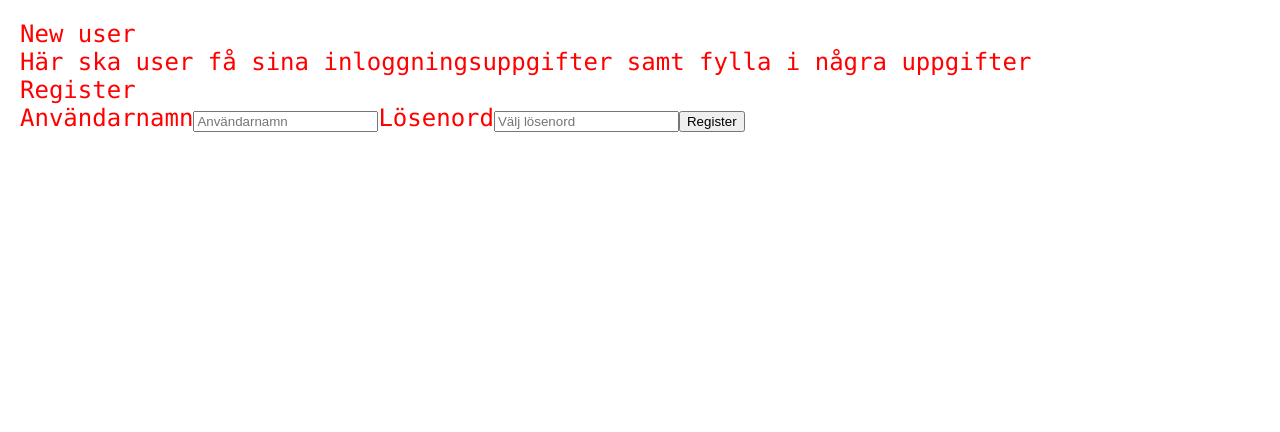
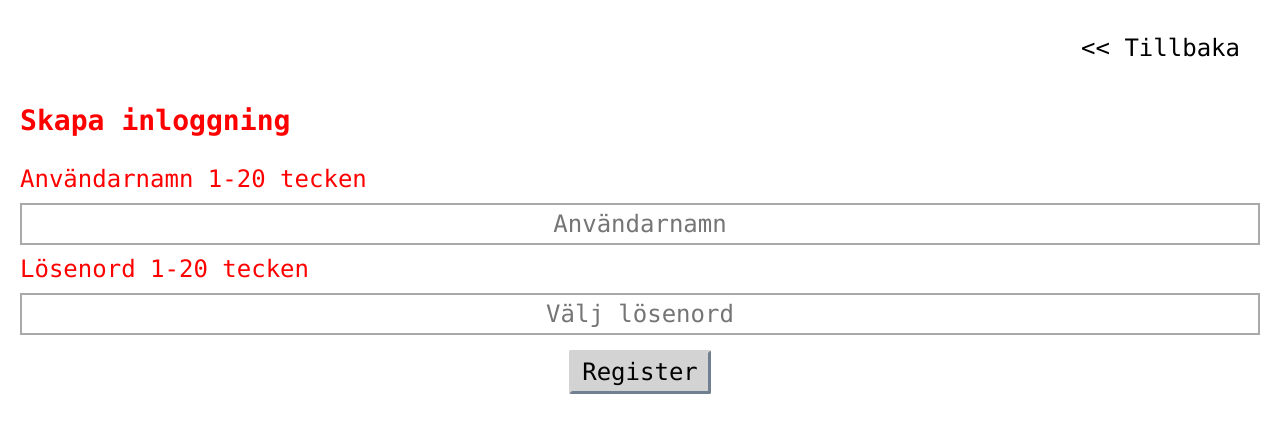
Before and after one commit to AbbeBlubb/vemharbetalat, a React app: page /new in a window 1280 px wide. Built offline with nearby package versions, Linux system fonts and the light colour scheme.

Commit message:
NewUser view, NoMatch view

```diff
--- a/src/components/authentication/SignupForm.js
+++ b/src/components/authentication/SignupForm.js
@@ -1,5 +1,6 @@
 import React from 'react';
 import { withRouter } from "react-router-dom";
+import { Button } from '../Button';
 
 
 class SignupForm extends React.Component {
@@ -70,7 +71,7 @@ class SignupForm extends React.Component {
       <>
         <form onSubmit={event => this.handleSignup(event)}>
 
-          <label htmlFor='email'>Användarnamn</label>
+          <label htmlFor='email'>Användarnamn 1-20 tecken</label>
           <input
             type='text'
             required
@@ -80,7 +81,7 @@ class SignupForm extends React.Component {
             onChange={this.handleChange}
           />
 
-          <label htmlFor='password'>Lösenord</label>
+          <label htmlFor='password'>Lösenord 1-20 tecken</label>
           <input
             type='password'
             required
@@ -92,7 +93,14 @@ class SignupForm extends React.Component {
 
           {this.state.error && <div>{this.state.error.message}</div>}
 
-          <button type='submit'>Register</button>
+          <div className={'align-center'}>
+            <Button
+              styleType={'retro'}
+              rippleEffect={false}
+              onClick={() => console.log('signupform klick')}>
+              Register
+            </Button>
+          </div>
         </form>
       </>
     );
--- a/src/components/views/NewUser.js
+++ b/src/components/views/NewUser.js
@@ -1,23 +1,28 @@
 import React from 'react';
+import { Header } from '../Header';
+import { Button } from '../Button';
+import { Paragraph } from '../Paragraph';
+import { Navigation } from '../Navigation';
 import SignupForm from '../authentication/SignupForm';
-import { ContentWrapper } from '../ContentWrapper';
 
 
 export class NewUser extends React.Component {
 
-
   render() {
     return (
-      <ContentWrapper>
-        New user
-        <br/>
-        Här ska user få sina inloggningsuppgifter samt fylla i några uppgifter
+      <>
+        <Navigation>
+          <Button styleType={'transparent'} rippleEffect={false} onClick={() => this.props.history.push('/')}>
+            &#60;&#60; Tillbaka
+          </Button>
+        </Navigation>
 
-        <div>Register</div>
+        <Header level={'h3'}>
+          Skapa inloggning
+        </Header>
 
         <SignupForm />
-
-      </ContentWrapper>
+      </>
     );
   }
 }
--- a/src/components/views/NoMatch.js
+++ b/src/components/views/NoMatch.js
@@ -1,12 +1,16 @@
 import React from 'react';
+import { Button } from '../Button'
 
-export function NoMatch() {
+export function NoMatch(props) {
   return (
     <div className='padding-top-bottom-max-height-650px'>
       <section className='page-no-match'>
         <span className='page-no-match__message'>
           404
         </span>
+        <Button styleType={'retro'} rippleEffect={false} onClick={() => props.history.push('/')}>
+          &#60;&#60; Till startsidan
+        </Button>
       </section>
     </div>
   );
--- a/src/styles/components/modals/_login-content-for-modal.scss
+++ /dev/null
@@ -1,19 +0,0 @@
-.login-content-for-modal {
-
-  input {
-    margin: 10px 0;
-    padding: 5px 10px;
-    font-family: inherit;
-    font-size: inherit;
-    color: black;
-    text-align: center;
-    width: 100%;
-    border: 2px solid darkgray;
-
-    // Outline property when focus is in _settings-outline.scss
-  }
-
-  &__button {
-    margin-top: 15px;
-  }
-}
--- a/src/styles/general/_helpers.scss
+++ b/src/styles/general/_helpers.scss
@@ -18,3 +18,7 @@
     padding: 20px 0;
   }
 }
+
+.margin-top-15 {
+  margin-top: 15px;
+}
--- /dev/null
+++ b/src/styles/general/_settings-input.scss
@@ -0,0 +1,12 @@
+input {
+  margin: 10px 0;
+  padding: 5px 10px;
+  font-family: inherit;
+  font-size: inherit;
+  color: black;
+  text-align: center;
+  width: 100%;
+  border: 2px solid darkgray;
+
+  // Outline property when focus is in _settings-outline.scss
+}
--- a/src/styles/styles.scss
+++ b/src/styles/styles.scss
@@ -5,6 +5,7 @@
 
 // General CSS
 @import 'general/settings';
+@import 'general/settings-input';
 @import 'general/settings-outline';
 @import 'general/helpers';
 @import 'general/z-indexes';
@@ -21,4 +22,3 @@
 @import 'components/instructions';
 @import 'components/button';
 @import 'components/modals/modal';
-@import 'components/modals/login-content-for-modal';
```
